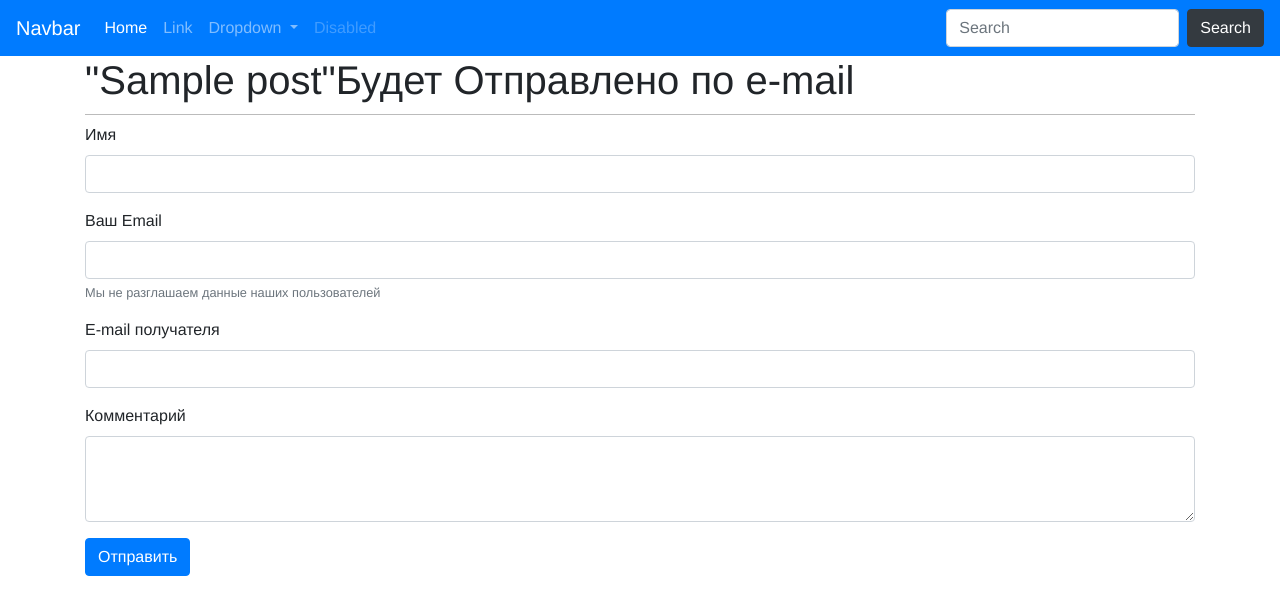
After one commit to Kap1ch/blog_django, a Django app: page /blog/1/share/ in a window 1280 px wide. The commit adds this page. Shown: the top 615 px of the page. Run offline with Django 5.2, Linux system fonts and the light colour scheme; tables that the repository leaves empty hold one stand-in row (values such as "Sample post").

Commit message:
create share forms

```diff
--- /dev/null
+++ b/blog/myblog/forms.py
@@ -0,0 +1,15 @@
+from django import forms
+
+
+class EmailPostForm(forms.Form):
+    name = forms.CharField(max_length=25, widget=forms.TextInput(attrs={'class': 'form-control',
+                                                                        'id': 'nameInput'}))
+    email = forms.EmailField(widget=forms.TextInput(attrs={"class": "form-control",
+                                                           "id": "exampleInputEmail1",
+                                                           "aria-describedby": "emailHelp"
+                                                           }))
+    to = forms.EmailField(widget=forms.TextInput(attrs={"class": "form-control",
+                                                        "id": "emailTo"}))
+    comment = forms.CharField(required=False, widget=forms.Textarea(attrs={"class": "form-control",
+                                                                            "id": "comments",
+                                                                            "rows": "3"}))
--- a/blog/myblog/templates/blog/post/detail.html
+++ b/blog/myblog/templates/blog/post/detail.html
@@ -12,6 +12,10 @@
                 <div class="card-body">
                     <h5 class="card-title">{{ post.title }}</h5>
                     <p class="card-text">{{ post.short_description }}</p>
+                    <p>
+                        <a href="{% url 'blog:post_share' post.id %}">Поделиться рецептом</a>
+                    </p>
+
                 </div>
                 {% for post_point in post_points %}
                     <div class="card-body">
@@ -20,7 +24,7 @@
                             <img src="{{ MEDIA_URL }}{{ post_point.post_image.url }}" class="card-img-top" alt="..."
                             style="width: 500px">
                         {% endif %}
-                        {% if post_point.post_point_header == "Ингредиенты" %}
+                        {% if post_point.post_point_header == "Ингридиенты" %}
                             <pre class="card-text">{{ post_point.post_point_text }}</pre>
                         {% else %}
                             <p class="card-text">{{ post_point.post_point_text }}</p>
--- /dev/null
+++ b/blog/myblog/templates/blog/post/share.html
@@ -0,0 +1,33 @@
+{% extends "blog/base.html" %}
+{% block title %}Share a post{% endblock %}
+{% block content %}
+    <div class="container">
+        {% if sent %}
+            <h1>E-mail успешно отправлен</h1>
+            <p>"{{ post.title }}" было успешно отправлено {{ form.cleaned_data.to }}.</p>
+        {% else %}
+            <h1>"{{ post.title }}"Будет Отправлено по e-mail</h1>
+            <form action="." method="post">
+                <div class="form-group">
+                    <label for="nameInput">Имя</label>
+                    {{ form.name }}
+                </div>
+                <div class="form-group">
+                    <label for="exampleInputEmail1">Ваш Email </label>
+                    {{ form.email }}
+                    <small id="emailHelp" class="form-text text-muted">Мы не разглашаем данные наших пользователей</small>
+                </div>
+                <div class="form-group">
+                    <label for="EmailTo">E-mail получателя</label>
+                    {{ form.to }}
+                </div>
+                <div class="form-group">
+                    <label for="comment">Комментарий</label>
+                    {{ form.comment }}
+                </div>
+                <button type="submit" class="btn btn-primary">Отправить</button>
+                {% csrf_token %}
+            </form>
+        {% endif %}
+    </div>
+{% endblock %}
--- a/blog/myblog/urls.py
+++ b/blog/myblog/urls.py
@@ -1,8 +1,10 @@
 from django.urls import path
 from . import views
-
 app_name = 'blog'
 urlpatterns = [
-    path('', views.post_list, name='post_list'),
+    # post views
+    # path('', views.post_list, name='post_list'),
+    path('', views.PostListView.as_view(), name='post_list'),
     path('<int:year>/<int:month>/<int:day>/<slug:post>/', views.post_detail, name='post_detail'),
+    path('<int:post_id>/share/', views.post_share, name='post_share'),
 ]
--- a/blog/myblog/views.py
+++ b/blog/myblog/views.py
@@ -1,5 +1,7 @@
+from django.core.mail import send_mail
 from django.shortcuts import render, get_object_or_404
 # Create your views here.
+from .forms import EmailPostForm
 from .models import Post, PostPoint
 from django.core.paginator import Paginator, EmptyPage, PageNotAnInteger
 from django.views.generic import ListView
@@ -34,3 +36,21 @@ def post_detail(request, year, month, day, post):
     post_points = PostPoint.objects.filter(post=post_object)
     return render(request, 'blog/post/detail.html', {'post': post_object,
                                                      'post_points': post_points})
+
+
+def post_share(request, post_id):
+    post = get_object_or_404(Post, id=post_id, status='published')
+    sent = False
+    if request.method == 'POST':
+        form = EmailPostForm(request.POST)
+        if form.is_valid():
+            cd = form.cleaned_data
+            post_url = request.build_absolute_uri(post.get_absolute_url())
+            subject = '{} ({}) recommends you reading "{}"'.format(cd['name'], cd['email'], post.title)
+            message = 'Read "{}" at {}\n\n{}\'s comments:{}'.format(post.title, post_url, cd['name'], cd['comment'])
+            send_mail(subject, message, 'admin@myblog.com', [cd['to']])
+            sent = True
+    else:
+        form = EmailPostForm()
+    return render(request, 'blog/post/share.html',
+                  {'post': post, 'form': form, 'sent': sent})
```
Also changed, not shown: blog/blog/settings.py (+9 -0 lines).
